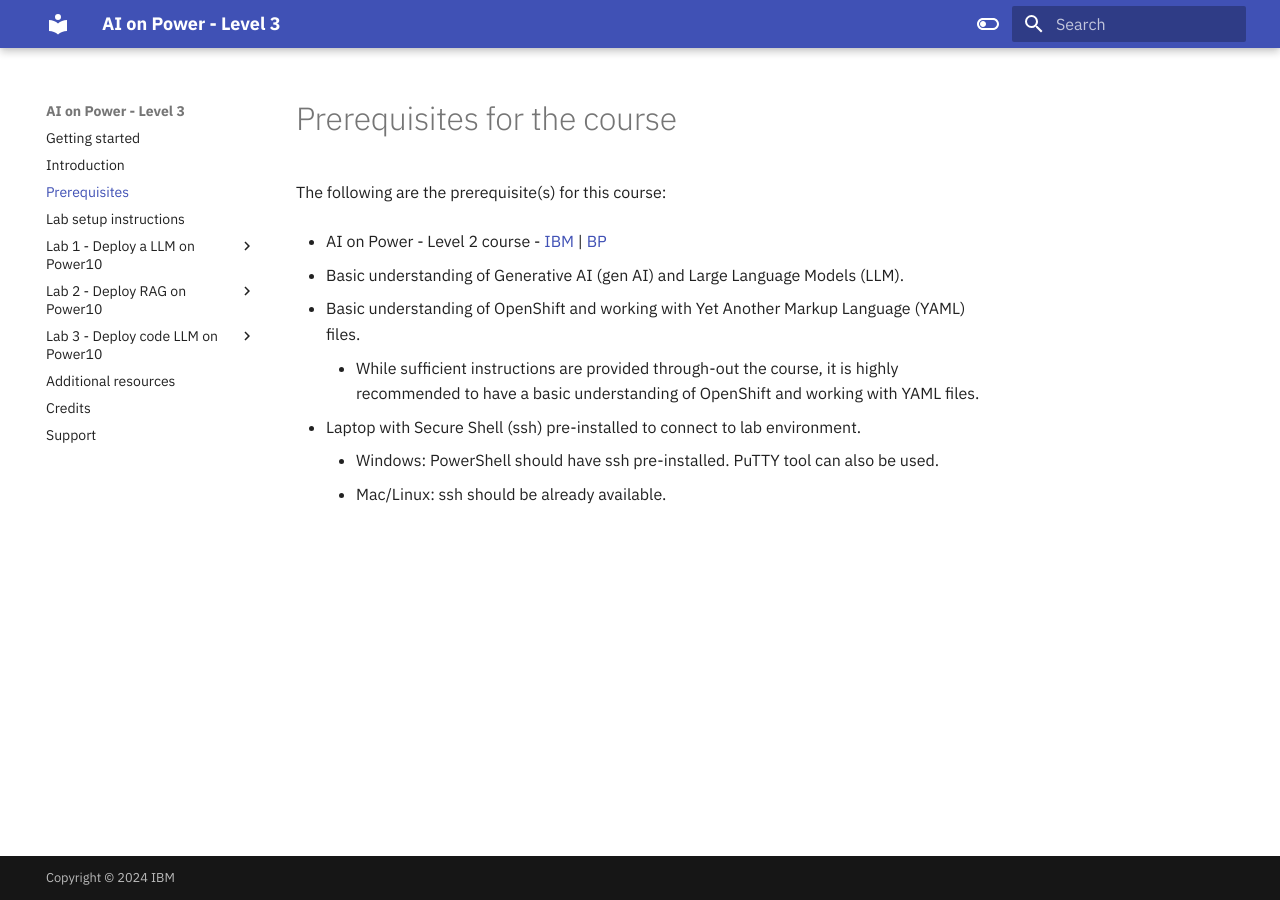
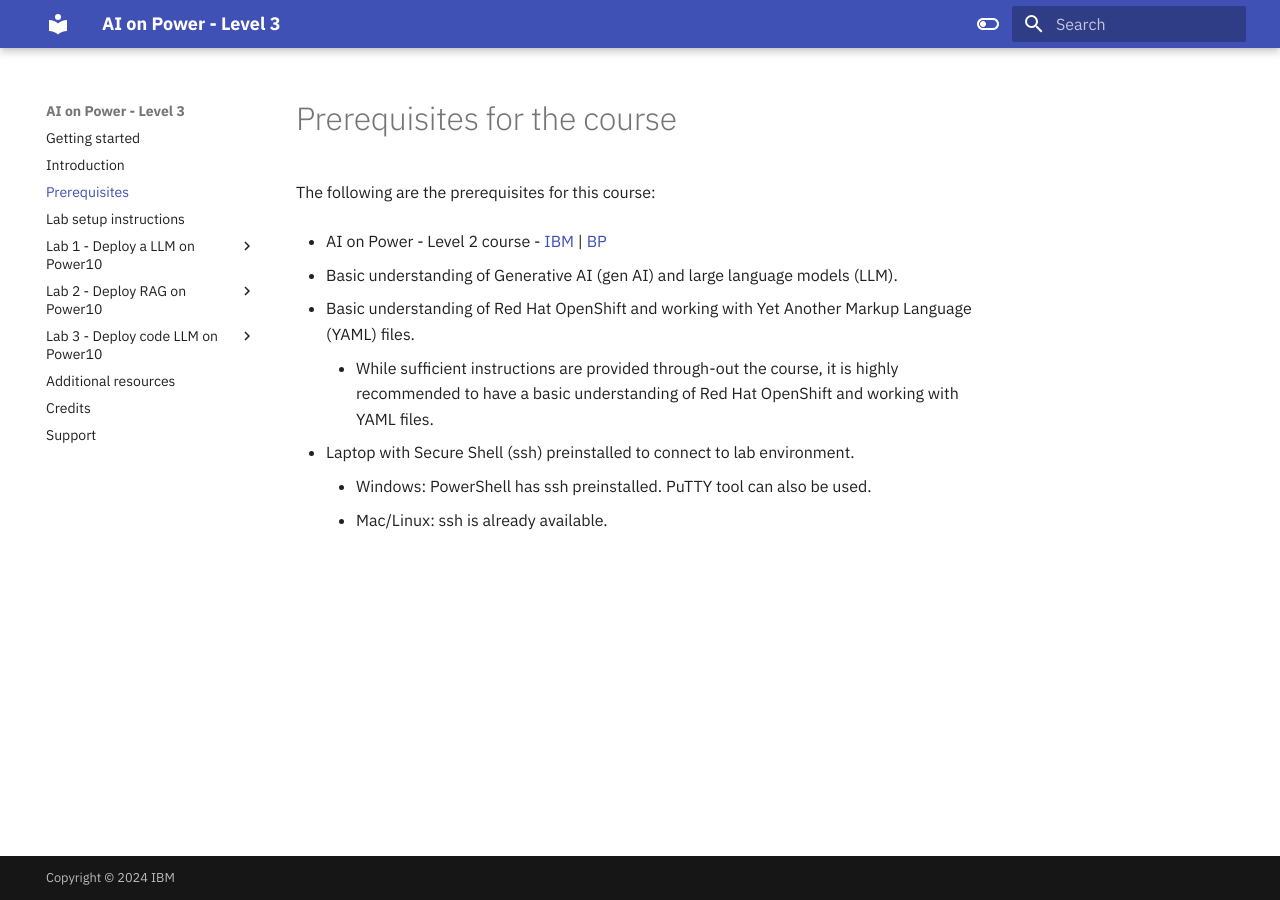
Before and after one commit to IBM/AI-on-Power-Level3, an MkDocs documentation site: the page built from docs/pre-req.md, in a window 1280 px wide. Built offline with MkDocs 1.6.1 and Material for MkDocs 9.7.7, drawn with Linux system fonts in a browser that asks for light colours.

Commit message:
acrolinx updates

```diff
--- a/docs/pre-req.md
+++ b/docs/pre-req.md
@@ -1,14 +1,14 @@
 # Prerequisites for the course
 
-The following are the prerequisite(s) for this course:
+The following are the prerequisites for this course:
 
 * AI on Power - Level 2 course - [IBM](https://yourlearning.ibm.com/activity/PLAN-95E47B97CBB5){target="_blank"} | [BP](https://learn.ibm.com/course/view.php?id=16329){target="_blank"}
 
-* Basic understanding of Generative AI (gen AI) and Large Language Models (LLM).
+* Basic understanding of Generative AI (gen AI) and large language models (LLM).
 
-* Basic understanding of OpenShift and working with Yet Another Markup Language (YAML) files.
-	- While sufficient instructions are provided through-out the course, it is highly recommended to have a basic understanding of OpenShift and working with YAML files.
+* Basic understanding of Red Hat OpenShift and working with Yet Another Markup Language (YAML) files.
+	- While sufficient instructions are provided through-out the course, it is highly recommended to have a basic understanding of Red Hat OpenShift and working with YAML files.
 
-* Laptop with Secure Shell (ssh) pre-installed to connect to lab environment.
- 	- Windows: PowerShell should have ssh pre-installed. PuTTY tool can also be used.
-    - Mac/Linux: ssh should be already available.
+* Laptop with Secure Shell (ssh) preinstalled to connect to lab environment.
+ 	- Windows: PowerShell has ssh preinstalled. PuTTY tool can also be used.
+    - Mac/Linux: ssh is already available.
```
